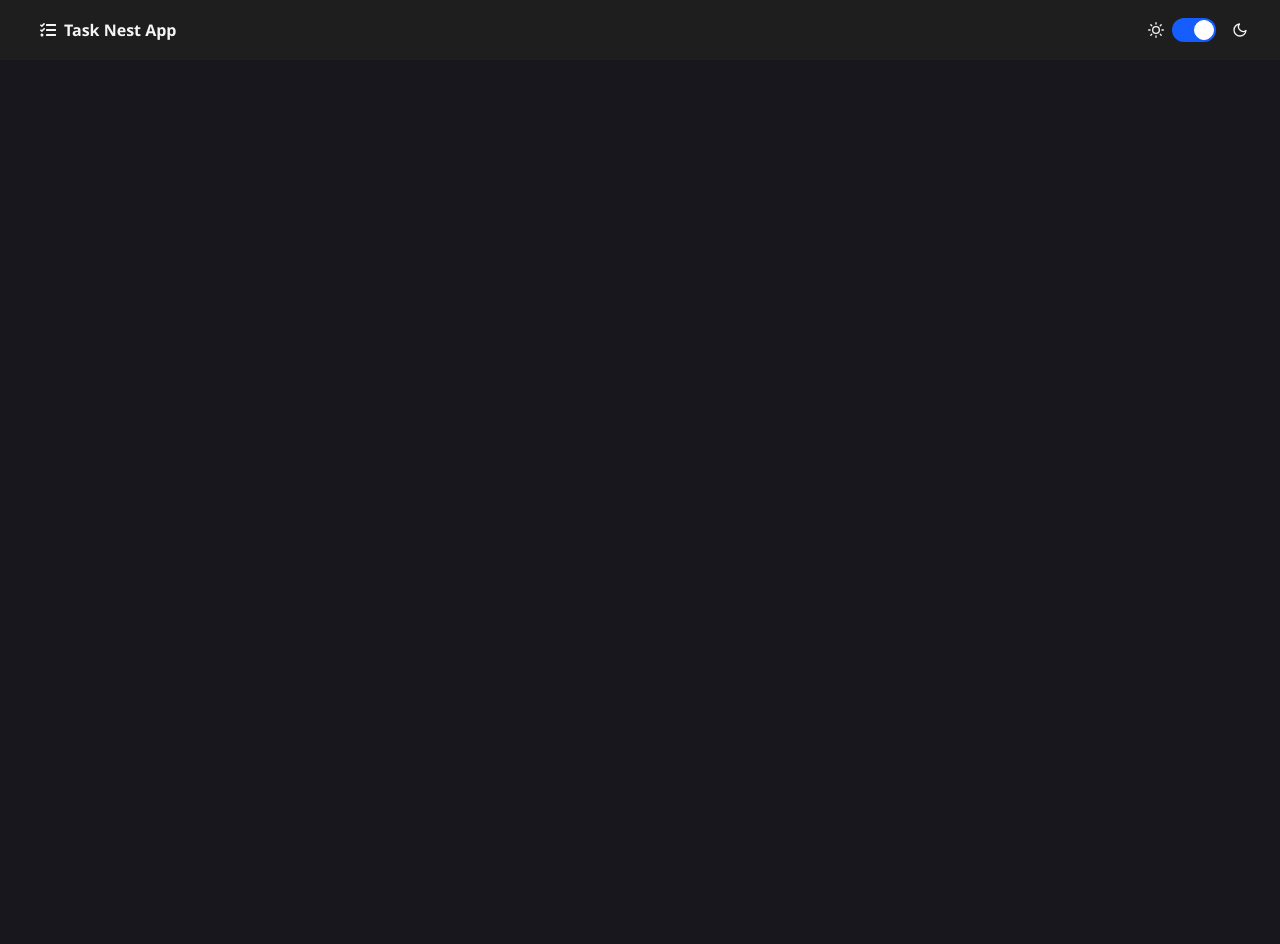
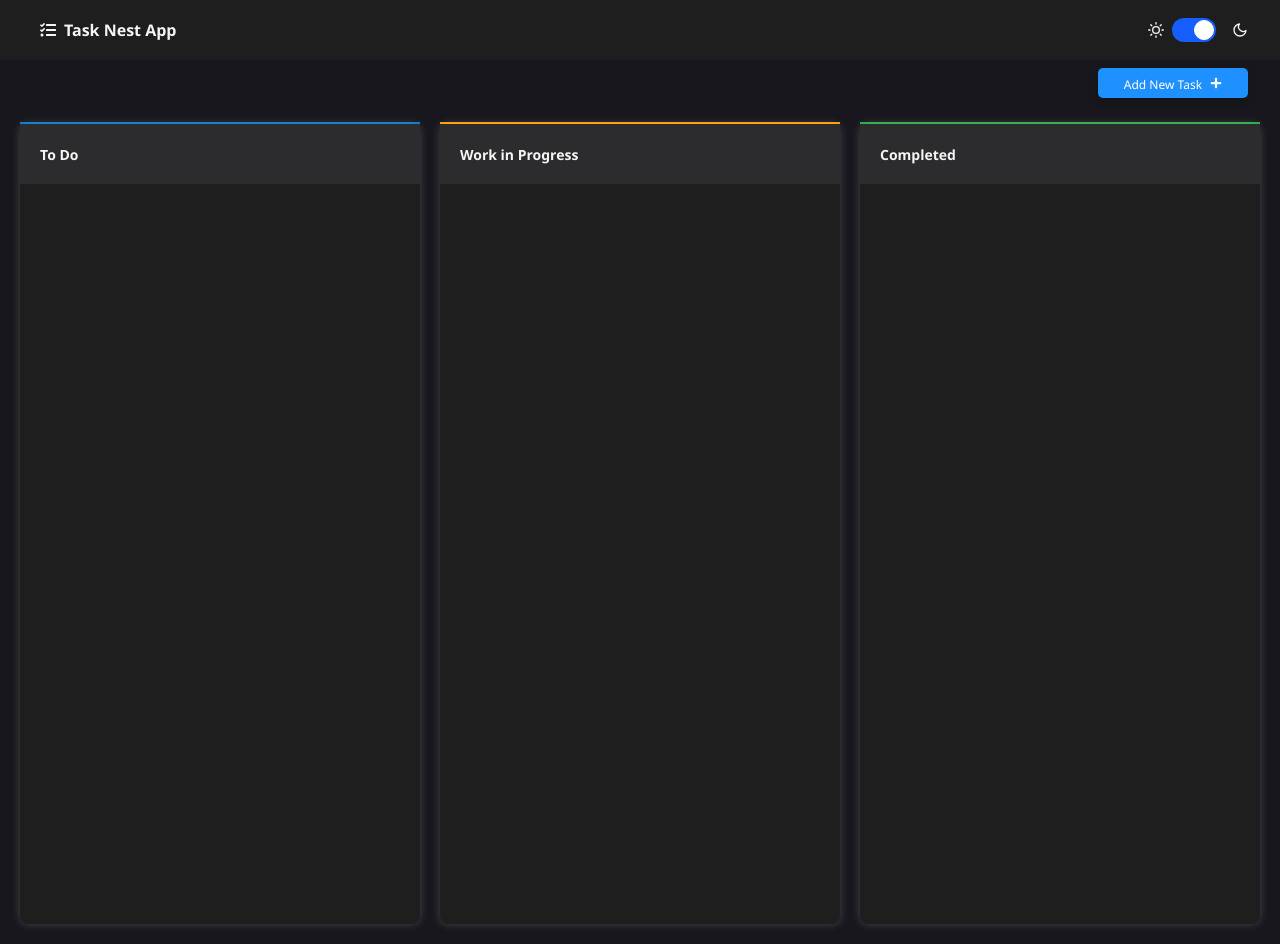
Before and after one commit to React-Ts-Apps/task-nest-app, a React app in the folder task-front-end/: page /task-nest-app in a window 1280 px wide. Before the commit this address had no page. Before the commit the page ends 800 px from the top, so only its background shows below. Built offline with nearby package versions, Linux system fonts and the light colour scheme.

Commit message:
#35 browser router fix-1

```diff
--- a/task-front-end/src/App.tsx
+++ b/task-front-end/src/App.tsx
@@ -4,7 +4,7 @@ import './styles.css';
 import { GlobalStyle } from './styles/GlobalStyles.styles';
 import Layout from './components/Layout/Layout';
 import { TaskProvider } from './context/Tasks/TaskProvider';
-import { BrowserRouter, Route, Routes } from 'react-router-dom';
+import { BrowserRouter, Navigate, Route, Routes } from 'react-router-dom';
 import TaskForm from './components/Task/TaskForm';
 import NavBar from './components/Layout/NavBar';
 
@@ -16,7 +16,11 @@ const App = () => {
         <TaskProvider>
           <NavBar />
           <Routes>
-            <Route path="/" element={<Layout />} />
+            {
+              process.env.NODE_ENV === 'development' &&
+              <Route path='/' element={<Navigate to='/task-nest-app' replace />} />
+            }
+            <Route path="/task-nest-app" element={<Layout />} />
             <Route path="/create-task" element={<TaskForm />} />
             <Route path="/task/:id" element={<TaskForm />} />
           </Routes>
--- a/task-front-end/webpack.config.js
+++ b/task-front-end/webpack.config.js
@@ -47,8 +47,9 @@ module.exports = {
         static: {
             directory: path.join(__dirname, 'dist'), // Replace contentBase with static
         },
-        historyApiFallback: true,
         open: true,
         port: 3000,
+        open: ['/'],
+        historyApiFallback: true,
     },
 }
```
